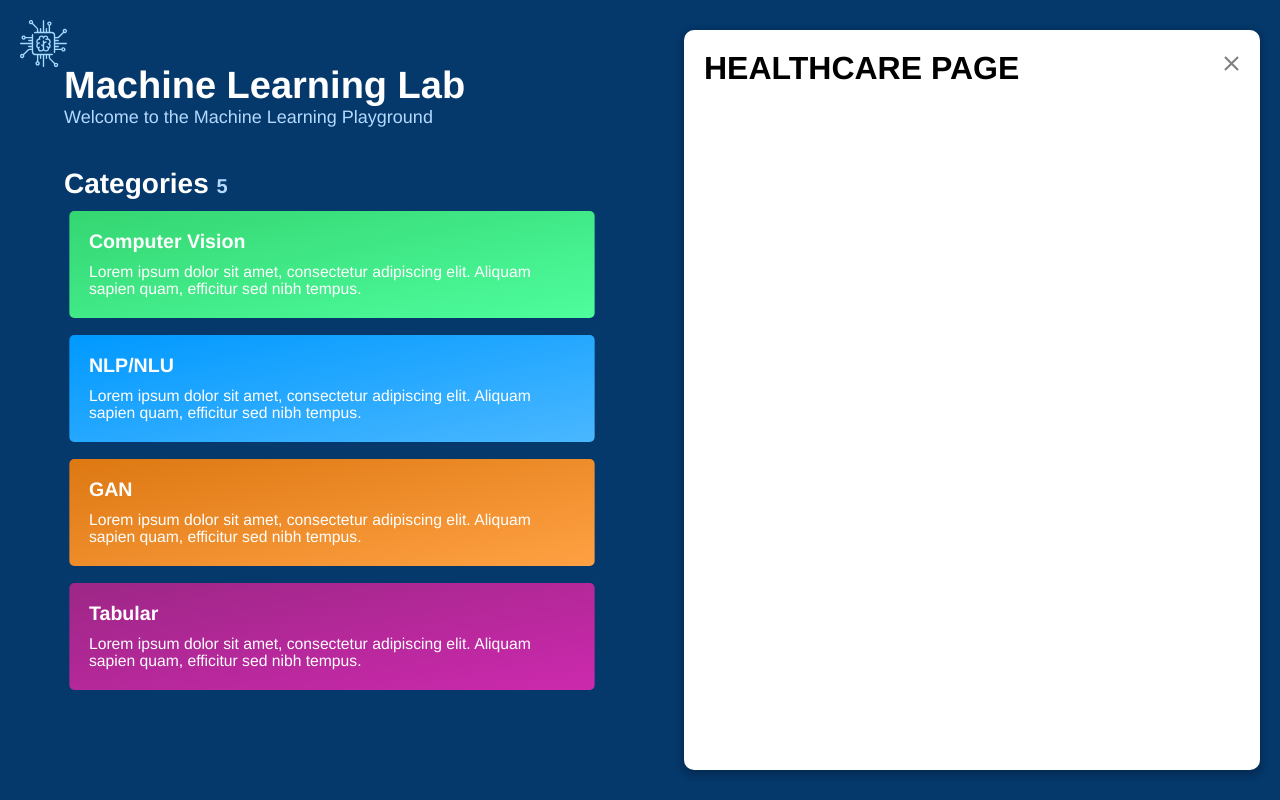
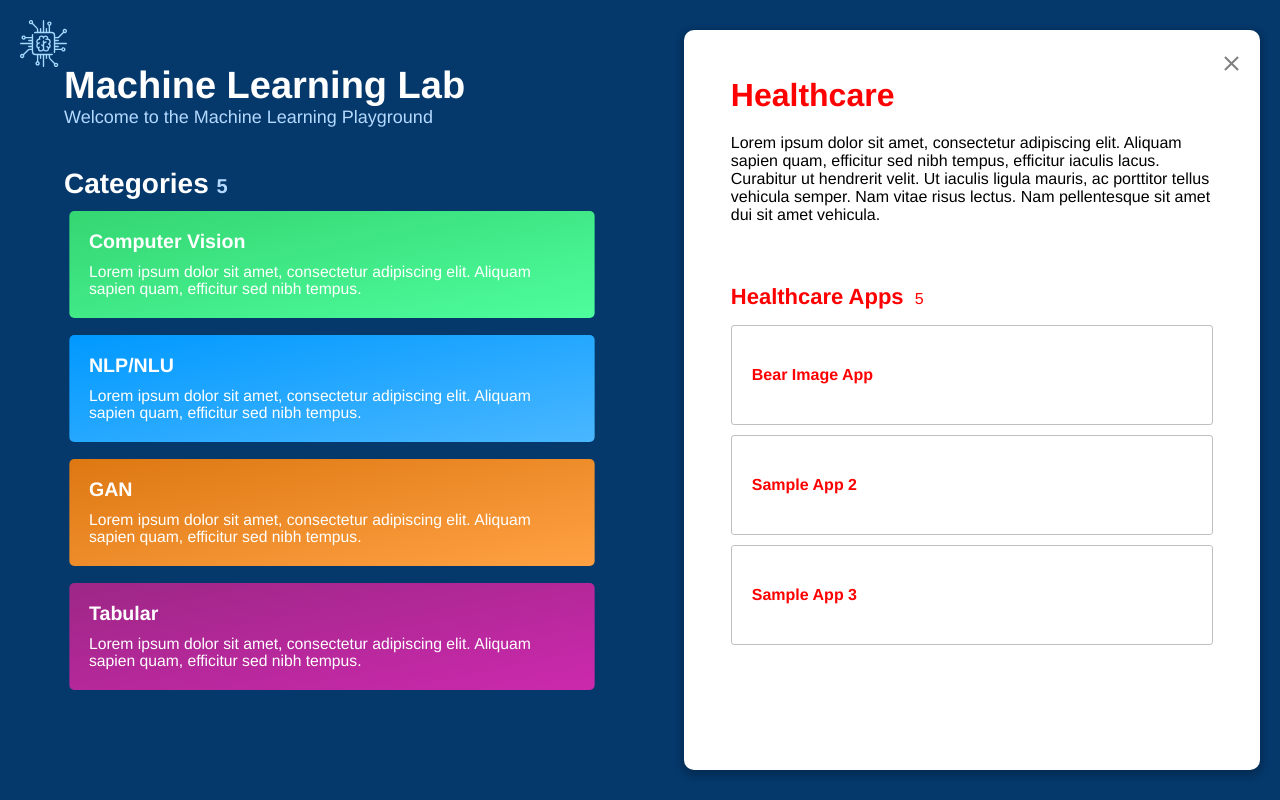
Before and after one commit to philipwisner/machine-learning-lab, a Vue app: page /#/healthcare in a window 1280 px wide. Built offline with nearby package versions, Linux system fonts and the light colour scheme.

Commit message:
made all category containers

```diff
--- a/src/views/Gan.vue
+++ b/src/views/Gan.vue
@@ -1,16 +1,73 @@
 <template>
-  <div class="gan">
+  <div class="gan-container">
+    <BackButton :path=path v-if="$route.path != path"/>
     <CloseButton/>
-    <h1>GAN PAGE</h1>
+    <div class="category-content">
+      <h1> <router-link :to="path">{{name}}</router-link></h1>
+      <p class="description" v-if="$route.path == path">Lorem ipsum dolor sit amet, consectetur adipiscing elit. Aliquam sapien quam, efficitur sed nibh tempus, efficitur iaculis lacus. Curabitur ut hendrerit velit. Ut iaculis ligula mauris, ac porttitor tellus vehicula semper. Nam vitae risus lectus. Nam pellentesque sit amet dui sit amet vehicula.</p>
+      <div class="app-list-container" v-if="$route.path == path">
+        <h3>{{name}} Apps <span class="count">{{count}}</span></h3>
+        <div class="app-list">
+          <router-link to="vision/bearimages" class="app">
+            <h4>Bear Image App</h4>
+          </router-link>
+          <router-link to="vision/bearimages" class="app">
+           <h4>Sample App 2</h4>
+          </router-link>
+          <router-link to="vision/bearimages" class="app">
+            <h4>Sample App 3</h4>
+          </router-link>
+        </div>
+      </div>
+      <router-view class="app-outlet"></router-view>
+    </div>
   </div>
 </template>
 
+
 <script>
-import CloseButton from '@/components/Reusable/CloseButton.vue'
+import CloseButton from '@/components/Reusable/CloseButton.vue';
+import BackButton from '@/components/Reusable/BackButton.vue';
+
 
 export default {
-  components: {
-    CloseButton
+  name: 'Gan',
+    components: {
+    CloseButton,
+    BackButton,
+  },
+  data() {
+    return {
+      name: 'GAN',
+      path: '/gan',
+      count: 2,
+    }
+  },
+  methods: {
+
   }
+
 }
 </script>
+
+<style scoped lang="scss">
+$color: orange;
+
+h1 a {
+  margin-bottom: 20px;
+  color: $color;
+  text-decoration: none;
+  display: block;
+}
+h3 {
+  color: $color;
+  margin-bottom: 15px;
+}
+h4 {
+  color: $color;
+  text-decoration: none;
+}
+.count {
+  font-weight: 400;
+}
+</style>
--- a/src/views/Healthcare.vue
+++ b/src/views/Healthcare.vue
@@ -1,16 +1,73 @@
 <template>
-  <div class="healthcare">
+  <div class="healthcare-container">
+    <BackButton :path=path v-if="$route.path != path"/>
     <CloseButton/>
-    <h1>HEALTHCARE PAGE</h1>
+    <div class="category-content">
+      <h1> <router-link :to="path">{{name}}</router-link></h1>
+      <p class="description" v-if="$route.path == path">Lorem ipsum dolor sit amet, consectetur adipiscing elit. Aliquam sapien quam, efficitur sed nibh tempus, efficitur iaculis lacus. Curabitur ut hendrerit velit. Ut iaculis ligula mauris, ac porttitor tellus vehicula semper. Nam vitae risus lectus. Nam pellentesque sit amet dui sit amet vehicula.</p>
+      <div class="app-list-container" v-if="$route.path == path">
+        <h3>{{name}} Apps <span class="count">{{count}}</span></h3>
+        <div class="app-list">
+          <router-link to="vision/bearimages" class="app">
+            <h4>Bear Image App</h4>
+          </router-link>
+          <router-link to="vision/bearimages" class="app">
+           <h4>Sample App 2</h4>
+          </router-link>
+          <router-link to="vision/bearimages" class="app">
+            <h4>Sample App 3</h4>
+          </router-link>
+        </div>
+      </div>
+      <router-view class="app-outlet"></router-view>
+    </div>
   </div>
 </template>
 
+
 <script>
-import CloseButton from '@/components/Reusable/CloseButton.vue'
+import CloseButton from '@/components/Reusable/CloseButton.vue';
+import BackButton from '@/components/Reusable/BackButton.vue';
+
 
 export default {
-  components: {
-    CloseButton
+  name: 'Healthcare',
+    components: {
+    CloseButton,
+    BackButton,
+  },
+  data() {
+    return {
+      name: 'Healthcare',
+      path: '/healthcare',
+      count: 5,
+    }
+  },
+  methods: {
+
   }
+
 }
 </script>
+
+<style scoped lang="scss">
+$color: red;
+
+h1 a {
+  margin-bottom: 20px;
+  color: $color;
+  text-decoration: none;
+  display: block;
+}
+h3 {
+  color: $color;
+  margin-bottom: 15px;
+}
+h4 {
+  color: $color;
+  text-decoration: none;
+}
+.count {
+  font-weight: 400;
+}
+</style>
--- a/src/views/Nlp.vue
+++ b/src/views/Nlp.vue
@@ -1,12 +1,12 @@
 <template>
   <div class="nlp-container">
-    <BackButton :path=path v-if="$route.path != '/nlp'"/>
+    <BackButton :path=path v-if="$route.path != path"/>
     <CloseButton/>
     <div class="category-content">
-      <h1> <router-link to="/nlp">Natural Language Processing</router-link></h1>
-      <p class="description" v-if="$route.path == '/nlp'">Lorem ipsum dolor sit amet, consectetur adipiscing elit. Aliquam sapien quam, efficitur sed nibh tempus, efficitur iaculis lacus. Curabitur ut hendrerit velit. Ut iaculis ligula mauris, ac porttitor tellus vehicula semper. Nam vitae risus lectus. Nam pellentesque sit amet dui sit amet vehicula.</p>
-      <div class="app-list-container" v-if="$route.path == '/nlp'">
-        <h3>NLP Apps <span class="count">4</span></h3>
+      <h1> <router-link :to="path">{{name}}</router-link></h1>
+      <p class="description" v-if="$route.path == path">Lorem ipsum dolor sit amet, consectetur adipiscing elit. Aliquam sapien quam, efficitur sed nibh tempus, efficitur iaculis lacus. Curabitur ut hendrerit velit. Ut iaculis ligula mauris, ac porttitor tellus vehicula semper. Nam vitae risus lectus. Nam pellentesque sit amet dui sit amet vehicula.</p>
+      <div class="app-list-container" v-if="$route.path == path">
+        <h3>{{name}} Apps <span class="count">{{count}}</span></h3>
         <div class="app-list">
           <router-link to="vision/bearimages" class="app">
              <h4>Bear Image App</h4>
@@ -37,41 +37,32 @@ export default {
   },
   data() {
     return {
-      pictureResult: '',
-      picturePreview: null,
-      path: '/vision'
+      name: 'Natural Language Processing/Understanding',
+      path: '/nlp',
+      count: 4,
     }
   },
-  methods: {
-    imageUploaded(event) {
-      this.picturePreview = event.target.files[0];
-      //console.log('pic', this.picturePreview);
-    },
-    analyzeImage() {
-      //DO POST TO localhost:3000/analyze
-      this.pictureResult = 'hi'
-    }
-  }
-
 }
 </script>
 
-<style scoped>
+<style scoped lang="scss">
+$color: #0099FF;
+
 h1 a {
   margin-bottom: 20px;
-  color: #0099FF;
+  color: $color;
   text-decoration: none;
   display: block;
 }
 h3 {
-  color: #0099FF;
+  color: $color;
   margin-bottom: 15px;
 }
 h4 {
-  color: #0099FF;
+  color: $color;
   text-decoration: none;
 }
 .count {
-  color: #93C8FF;
+  font-weight: 400;
 }
 </style>
--- a/src/views/Tabular.vue
+++ b/src/views/Tabular.vue
@@ -1,16 +1,73 @@
 <template>
-  <div class="tabular">
+  <div class="tabular-container">
+    <BackButton :path=path v-if="$route.path != path"/>
     <CloseButton/>
-    <h1>TABULAR PAGE</h1>
+    <div class="category-content">
+      <h1> <router-link :to="path">{{name}}</router-link></h1>
+      <p class="description" v-if="$route.path == path">Lorem ipsum dolor sit amet, consectetur adipiscing elit. Aliquam sapien quam, efficitur sed nibh tempus, efficitur iaculis lacus. Curabitur ut hendrerit velit. Ut iaculis ligula mauris, ac porttitor tellus vehicula semper. Nam vitae risus lectus. Nam pellentesque sit amet dui sit amet vehicula.</p>
+      <div class="app-list-container" v-if="$route.path == path">
+        <h3>{{name}} Apps <span class="count">{{count}}</span></h3>
+        <div class="app-list">
+          <router-link to="vision/bearimages" class="app">
+            <h4>Bear Image App</h4>
+          </router-link>
+          <router-link to="vision/bearimages" class="app">
+           <h4>Sample App 2</h4>
+          </router-link>
+          <router-link to="vision/bearimages" class="app">
+            <h4>Sample App 3</h4>
+          </router-link>
+        </div>
+      </div>
+      <router-view class="app-outlet"></router-view>
+    </div>
   </div>
 </template>
 
+
 <script>
-import CloseButton from '@/components/Reusable/CloseButton.vue'
+import CloseButton from '@/components/Reusable/CloseButton.vue';
+import BackButton from '@/components/Reusable/BackButton.vue';
+
 
 export default {
-  components: {
-    CloseButton
+  name: 'Tabular',
+    components: {
+    CloseButton,
+    BackButton,
+  },
+  data() {
+    return {
+      name: 'Tabular',
+      path: '/tabular',
+      count: 4,
+    }
+  },
+  methods: {
+
   }
+
 }
 </script>
+
+<style scoped lang="scss">
+$color: purple;
+
+h1 a {
+  margin-bottom: 20px;
+  color: $color;
+  text-decoration: none;
+  display: block;
+}
+h3 {
+  color: $color;
+  margin-bottom: 15px;
+}
+h4 {
+  color: $color;
+  text-decoration: none;
+}
+.count {
+  font-weight: 400;
+}
+</style>
--- a/src/views/Vision.vue
+++ b/src/views/Vision.vue
@@ -1,15 +1,15 @@
 <template>
   <div class="vision-container">
-    <BackButton :path=path v-if="$route.path != '/vision'"/>
+    <BackButton :path=path v-if="$route.path != path"/>
     <CloseButton/>
     <div class="category-content">
-      <h1> <router-link to="/vision">Computer Vision</router-link></h1>
-      <p class="description" v-if="$route.path == '/vision'">Lorem ipsum dolor sit amet, consectetur adipiscing elit. Aliquam sapien quam, efficitur sed nibh tempus, efficitur iaculis lacus. Curabitur ut hendrerit velit. Ut iaculis ligula mauris, ac porttitor tellus vehicula semper. Nam vitae risus lectus. Nam pellentesque sit amet dui sit amet vehicula.</p>
-      <div class="app-list-container" v-if="$route.path == '/vision'">
-        <h3> Computer Vision Apps <span class="count">4</span></h3>
+      <h1> <router-link :to="path">{{name}}</router-link></h1>
+      <p class="description" v-if="$route.path == path">Lorem ipsum dolor sit amet, consectetur adipiscing elit. Aliquam sapien quam, efficitur sed nibh tempus, efficitur iaculis lacus. Curabitur ut hendrerit velit. Ut iaculis ligula mauris, ac porttitor tellus vehicula semper. Nam vitae risus lectus. Nam pellentesque sit amet dui sit amet vehicula.</p>
+      <div class="app-list-container" v-if="$route.path == path">
+        <h3>{{name}} Apps <span class="count">{{count}}</span></h3>
         <div class="app-list">
           <router-link to="vision/bearimages" class="app">
-             <h4>Bear Image App</h4>
+            <h4>Bear Image App</h4>
           </router-link>
           <router-link to="vision/bearimages" class="app">
            <h4>Sample App 2</h4>
@@ -38,42 +38,36 @@ export default {
   },
   data() {
     return {
-      pictureResult: '',
-      picturePreview: null,
-      path: '/vision'
+      name: 'Computer Vision',
+      path: '/vision',
+      count: 3,
     }
   },
   methods: {
-    imageUploaded(event) {
-      this.picturePreview = event.target.files[0];
-      //console.log('pic', this.picturePreview);
-    },
-    analyzeImage() {
-      //DO POST TO localhost:3000/analyze
-      this.pictureResult = 'hi'
-    }
+
   }
 
 }
 </script>
 
-<style scoped>
+<style scoped lang="scss">
+$color: #34D671;
+
 h1 a {
   margin-bottom: 20px;
-  color: #34D671;
+  color: $color;
   text-decoration: none;
   display: block;
 }
 h3 {
-  color: #34D671;
+  color: $color;
   margin-bottom: 15px;
 }
 h4 {
-  color: #34D671;
+  color: $color;
   text-decoration: none;
 }
 .count {
-
-  color:  rgb(113, 255, 168);
+  font-weight: 400;
 }
 </style>
```
